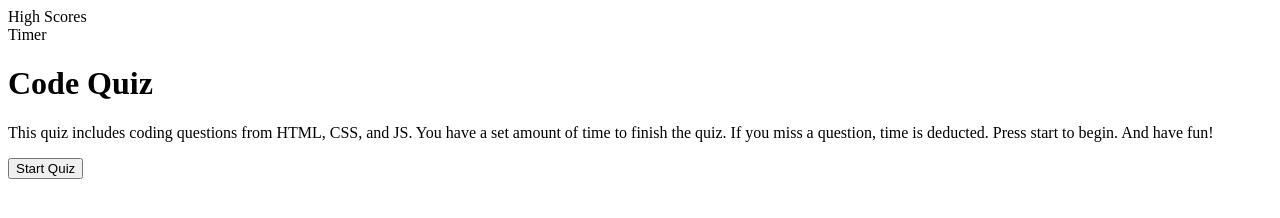
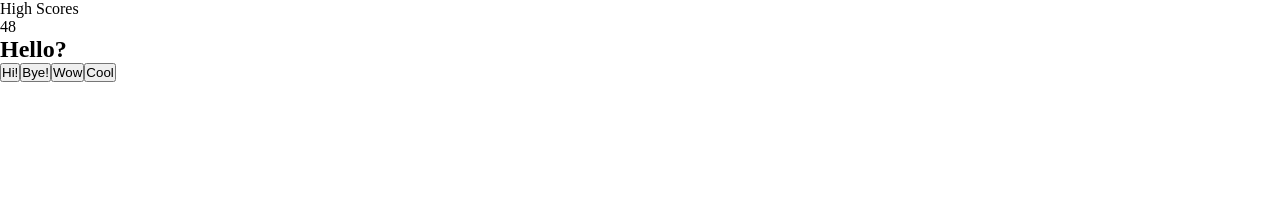
Before and after one commit to mets0811/melissas-unique-quiz, a plain HTML site: page index.html in a window 1280 px wide. Both pictures are taken after a click on the button "Start Quiz". Drawn offline with Linux system fonts and the light colour scheme.

Commit message:
all logic for question creation

```diff
--- a/assets/css/style.css
+++ b/assets/css/style.css
@@ -0,0 +1,10 @@
+* {
+    margin: 0;
+    padding: 0;
+    box-sizing: border-box;
+}
+
+/* question style start */
+#question-container {
+    display: none;
+}
--- a/assets/js/script.js
+++ b/assets/js/script.js
@@ -0,0 +1,113 @@
+//questions, answers, correct answer
+const questions = [
+    {
+        question: "Hello?",
+        answers: ["Hi!", "Bye!", "Wow", "Cool"],
+        correct: "Hi!"
+    },
+    {
+        question: "Question 2",
+        answers: ["1", "2", "3", "4"],
+        correct: "2"
+    }
+]
+
+//high scores
+var highScores = [];
+
+//variables
+var timer = 50;
+var questionCount = 0;
+
+//selectors
+//button selectors
+var startBtn = document.querySelector("#start-btn");
+//container selectors
+var introContainerEl = document.querySelector("#intro-container");
+var questionContainerEl = document.querySelector("#question-container");
+//questions and answers
+var questionEl = document.querySelector("#question");
+var answersEl = document.querySelector("#answers");
+//timer selector
+var timerEl = document.querySelector("#timer");
+
+//functions
+function startQuiz() {
+    //reset the quiz
+    timer = 50;
+    questionCount = 0;
+
+    //starts the timer and displays the first question
+    timerStart();
+    firstQuestion();
+}
+
+function timerStart() {
+    var interval = setInterval(function() {
+        if (timer === 0) {
+            clearInterval(interval);
+            console.log("game over")
+            //end game - hide question container - reveal end game screen container
+        } else {
+            timer = timer - 1;
+            timerEl.textContent = timer;
+        }
+    }, 1000);
+}
+
+function firstQuestion() {
+    introContainerEl.style.display = "none";
+    questionContainerEl.style.display = "block";
+
+    questionCreator();
+}
+
+function questionCreator() {
+    if (questionCount < questions.length) {
+        while (answersEl.firstChild) {
+            answersEl.removeChild(answersEl.firstChild);
+        }
+
+        questionEl.textContent = questions[questionCount].question;
+
+        for (var i = 0; i < questions[questionCount].answers.length; i++) {
+            var answerBtn = document.createElement("button");
+            answerBtn.className = "btn answer-btn";
+            answerBtn.textContent = questions[questionCount].answers[i];
+
+            answersEl.appendChild(answerBtn);
+        }
+
+        questionCount = questionCount + 1;
+    }
+}
+
+function answerHandler(event) {
+    if (event.target.className === "btn answer-btn") {
+        var selectedAnswer = event.target.textContent;
+        checkAnswer(selectedAnswer);
+        questionCreator();
+    }
+}
+
+function checkAnswer(answer) {
+    if (answer !== questions[questionCount - 1].correct) {
+        timer = timer - 5;
+    }
+}
+
+//events
+startBtn.addEventListener("click", startQuiz);
+//click event for when a question answer is clicked
+answersEl.addEventListener("click", answerHandler);
+//click event to submit initials
+//click event for main menu button
+//click event for reset scores button
+//click event for high scores in header
+
+/*
+example of targeting the text of a clicked element - for use with answers
+document.querySelector("main").addEventListener("click", function() {
+    console.log(event.target.textContent)
+})
+*/
--- a/index.html
+++ b/index.html
@@ -11,7 +11,7 @@
     <!-- high score link and timer should always be present -->
     <header>
         <div>High Scores</div>
-        <div>Timer</div>
+        <div id="timer">50</div>
     </header>
     <main>
         <!-- the page (div) for the intro -->
@@ -26,7 +26,10 @@
             <button id="start-btn">Start Quiz</button>
         </div>
         <!-- the page (div) for the questions -->
-
+        <div id="question-container">
+            <h2 id="question"></h2>
+            <div id="answers"></div>
+        </div>
         <!-- the page for the end game screen -->
 
         <!-- the page for the high scores -->
```
